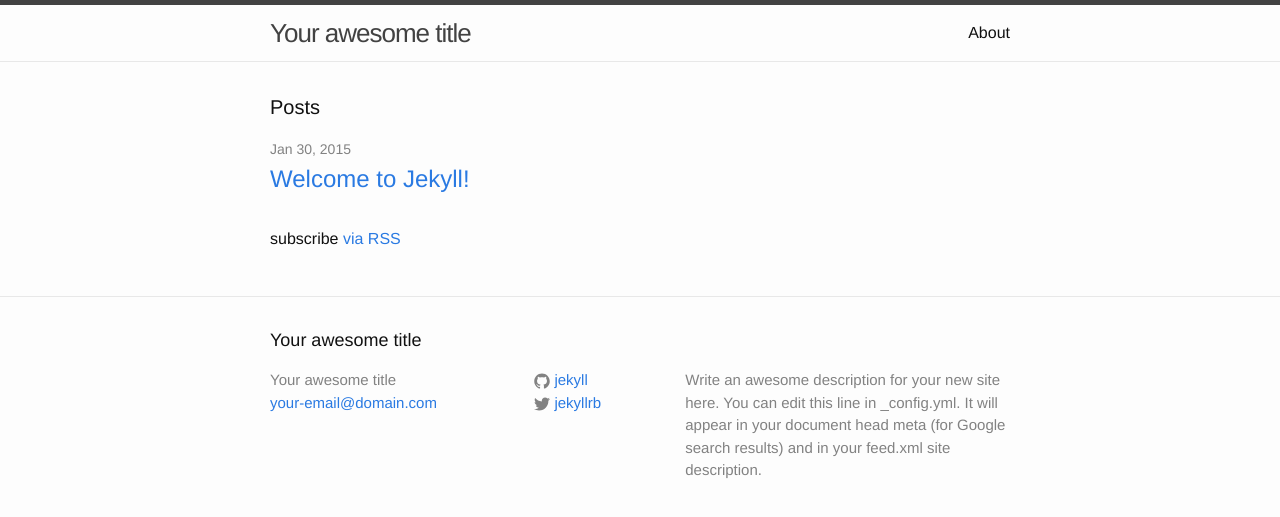
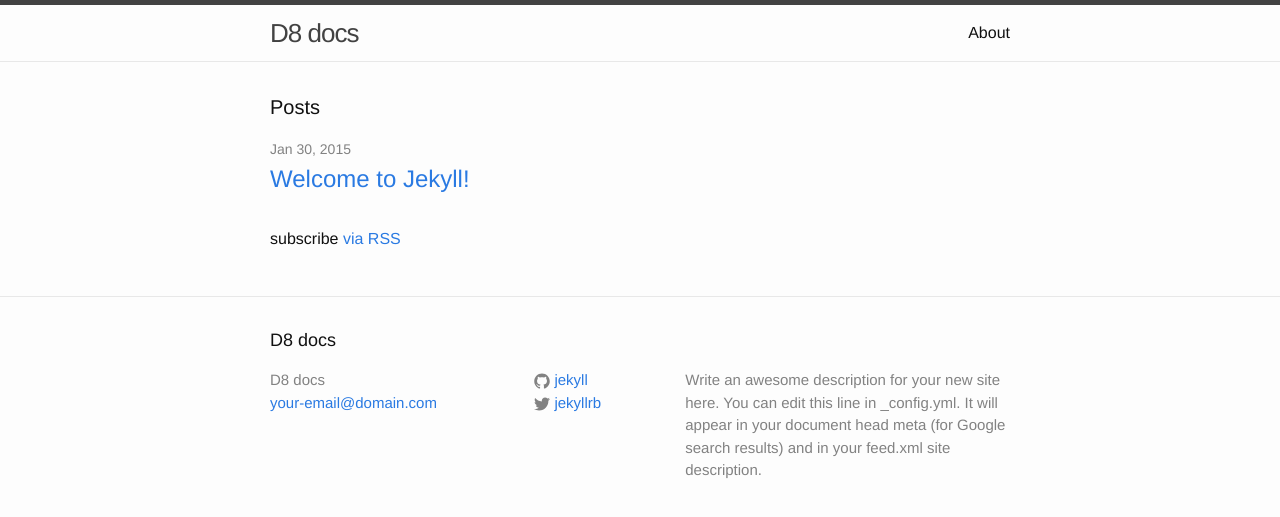
Before and after one commit to polem/d8-docs, a Jekyll site: the page built from index.html, in a window 1280 px wide. Shown: the top 517 px of the page. Built offline with Jekyll 4.4.1, drawn with Linux system fonts in a browser that asks for light colours.

Commit message:
updated config

```diff
--- a/_config.yml
+++ b/_config.yml
@@ -1,11 +1,11 @@
 # Site settings
-title: Your awesome title
+title: D8 docs
 email: your-email@domain.com
 description: > # this means to ignore newlines until "baseurl:"
   Write an awesome description for your new site here. You can edit this
   line in _config.yml. It will appear in your document head meta (for
   Google search results) and in your feed.xml site description.
-baseurl: "" # the subpath of your site, e.g. /blog/
+baseurl: "/d8-docs/" # the subpath of your site, e.g. /blog/
 url: "http://yourdomain.com" # the base hostname & protocol for your site
 twitter_username: jekyllrb
 github_username:  jekyll
```
